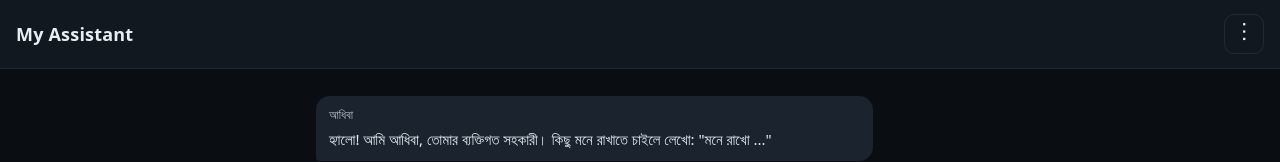
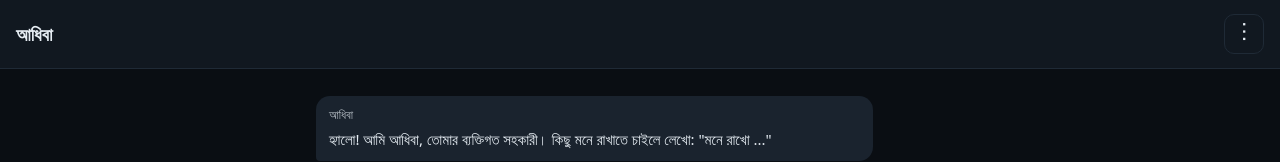
Before and after one commit to arshadat932-max/Amar-Assistant-, a plain HTML site: page index.html in a window 1280 px wide. Shown: the top 162 px of the page. Drawn offline with nearby package versions, Linux system fonts and the light colour scheme.

Commit message:
Update index.html

```diff
--- a/index.html
+++ b/index.html
@@ -4,7 +4,7 @@
 <meta charset="UTF-8">
 <meta name="viewport" content="width=device-width, initial-scale=1">
 <meta name="theme-color" content="#0a0e13">
-<title>My Assistant</title>
+<title>আধিবা</title>
 <script src="https://cdn.jsdelivr.net/npm/@supabase/supabase-js@2.45.4/dist/umd/supabase.min.js"></script>
 <style>
 :root {
@@ -72,7 +72,7 @@ button:disabled { opacity:.55; }
 <body>
 
 <header>
-  <h2>My Assistant</h2>
+  <h2>আধিবা</h2>
   <button id="menuBtn" type="button" aria-label="মেনু">⋮</button>
   <div id="menu">
     <button type="button" id="memBtn">স্মৃতি দেখুন</button>
@@ -284,4 +284,4 @@ $("ttsBtn").addEventListener("click", () => speak("হ্যালো! আমি
 $("msg").addEventListener("keydown", e => { if (e.key === "Enter") sendMessage(); });
 </script>
 </body>
-  </html>
+</html>
```
